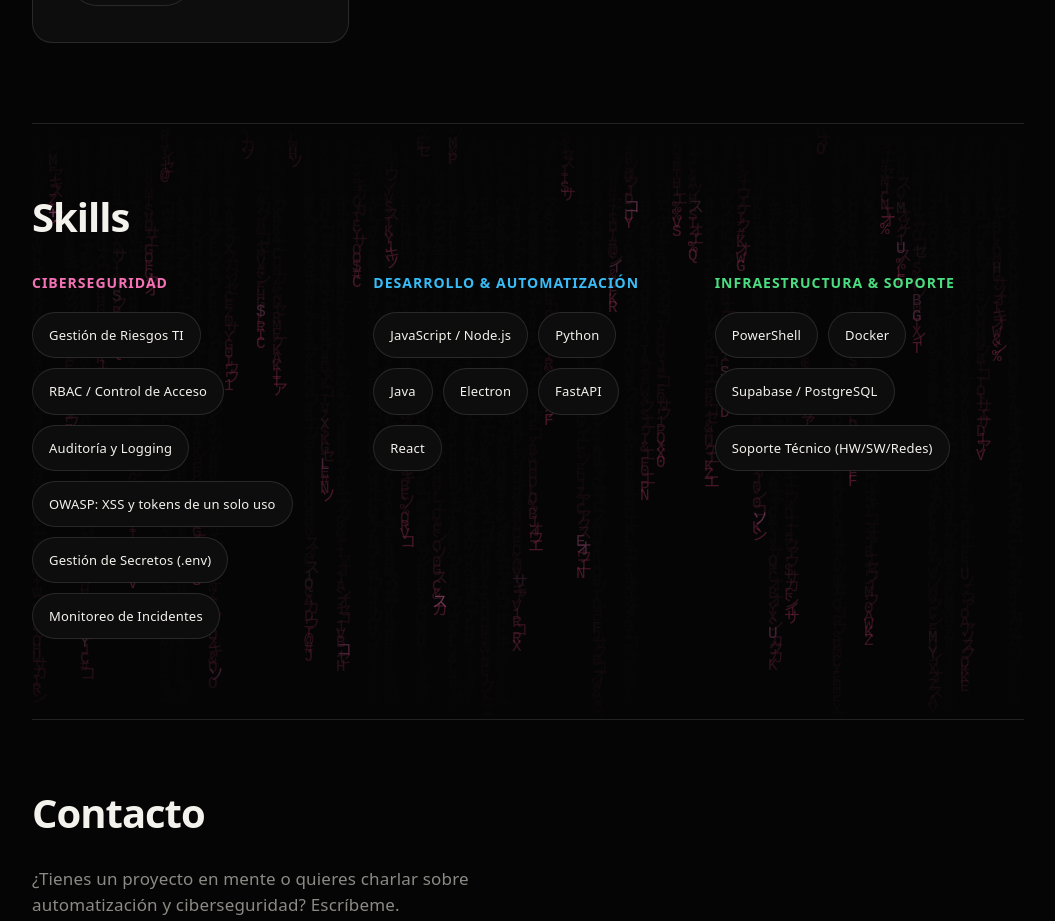
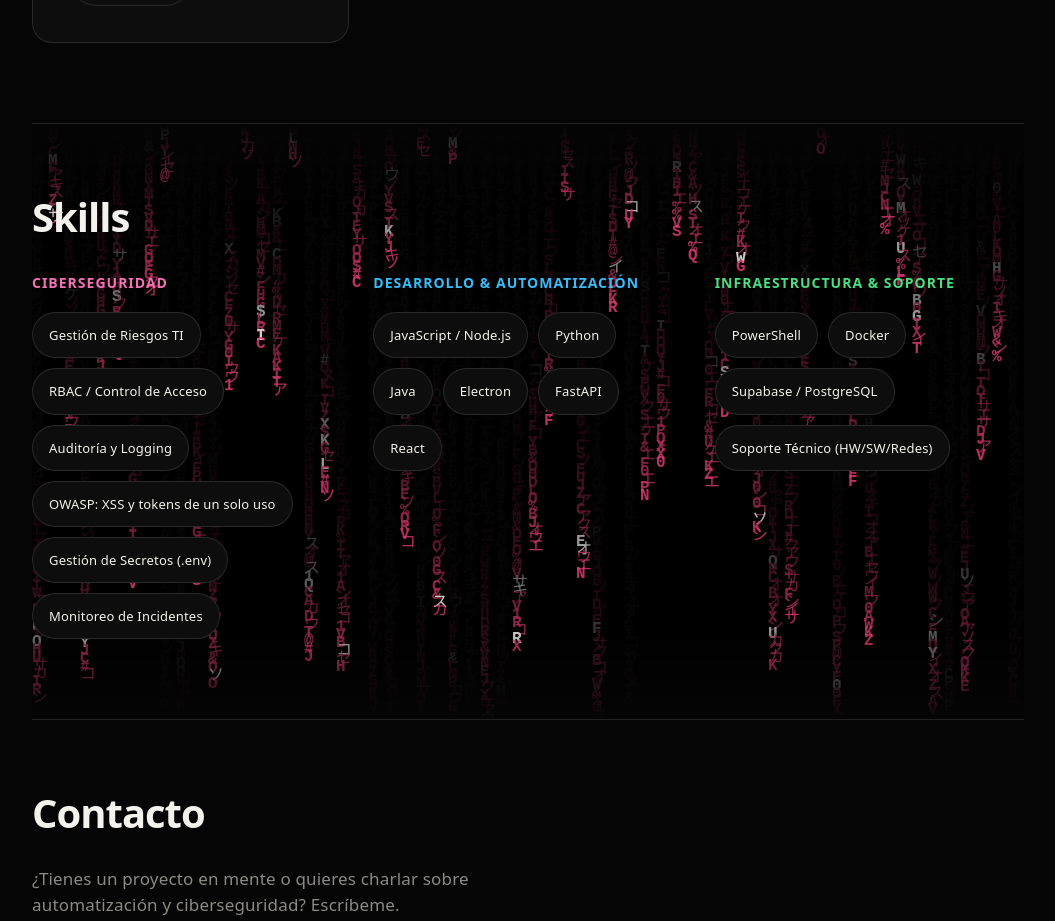
Before and after one commit to riassd/riases.dev, a React (Vite) app: page / in a window 1280 px wide. Shown: the part 6080-7001 px from the top of the page, without its empty margins (112-1167 px from the left). Built offline with nearby package versions, Linux system fonts and the light colour scheme.

Commit message:
Make digital rain effect more visible
Bumped container opacity, dropped the mix-blend-mode: screen (was
washing out the color against the near-black background), used bolder
brighter glyphs, and slowed the trail fade slightly for more density.

```diff
--- a/src/App.css
+++ b/src/App.css
@@ -729,8 +729,7 @@ main {
   position: absolute;
   inset: 0;
   z-index: 0;
-  opacity: 0.5;
-  mix-blend-mode: screen;
+  opacity: 0.9;
   pointer-events: none;
   mask-image: linear-gradient(to bottom, transparent, black 15%, black 85%, transparent);
 }
--- a/src/components/DigitalRain.jsx
+++ b/src/components/DigitalRain.jsx
@@ -28,14 +28,14 @@ export default function DigitalRain() {
     const draw = (time) => {
       if (time - lastTime > 55) {
         lastTime = time
-        ctx.fillStyle = 'rgba(5, 5, 5, 0.15)'
+        ctx.fillStyle = 'rgba(5, 5, 5, 0.1)'
         ctx.fillRect(0, 0, canvas.width, canvas.height)
-        ctx.font = `${fontSize}px monospace`
+        ctx.font = `bold ${fontSize}px monospace`
 
         for (let i = 0; i < columns; i++) {
           const char = CHARS[Math.floor(Math.random() * CHARS.length)]
           const y = drops[i] * fontSize
-          ctx.fillStyle = Math.random() > 0.94 ? '#f472b6' : 'rgba(244, 63, 129, 0.55)'
+          ctx.fillStyle = Math.random() > 0.92 ? '#ffffff' : 'rgba(244, 63, 129, 0.85)'
           ctx.fillText(char, i * fontSize, y)
 
           if (y > canvas.height && Math.random() > 0.975) {
```
